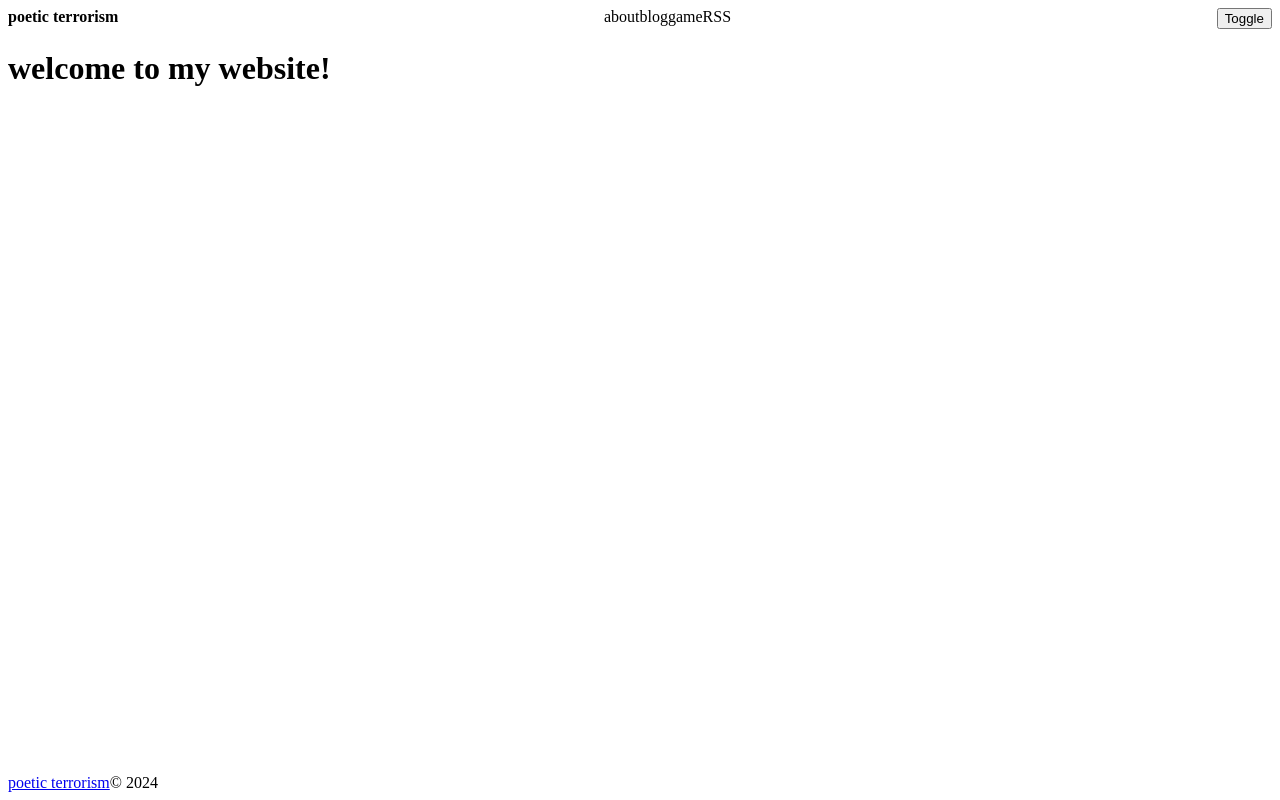
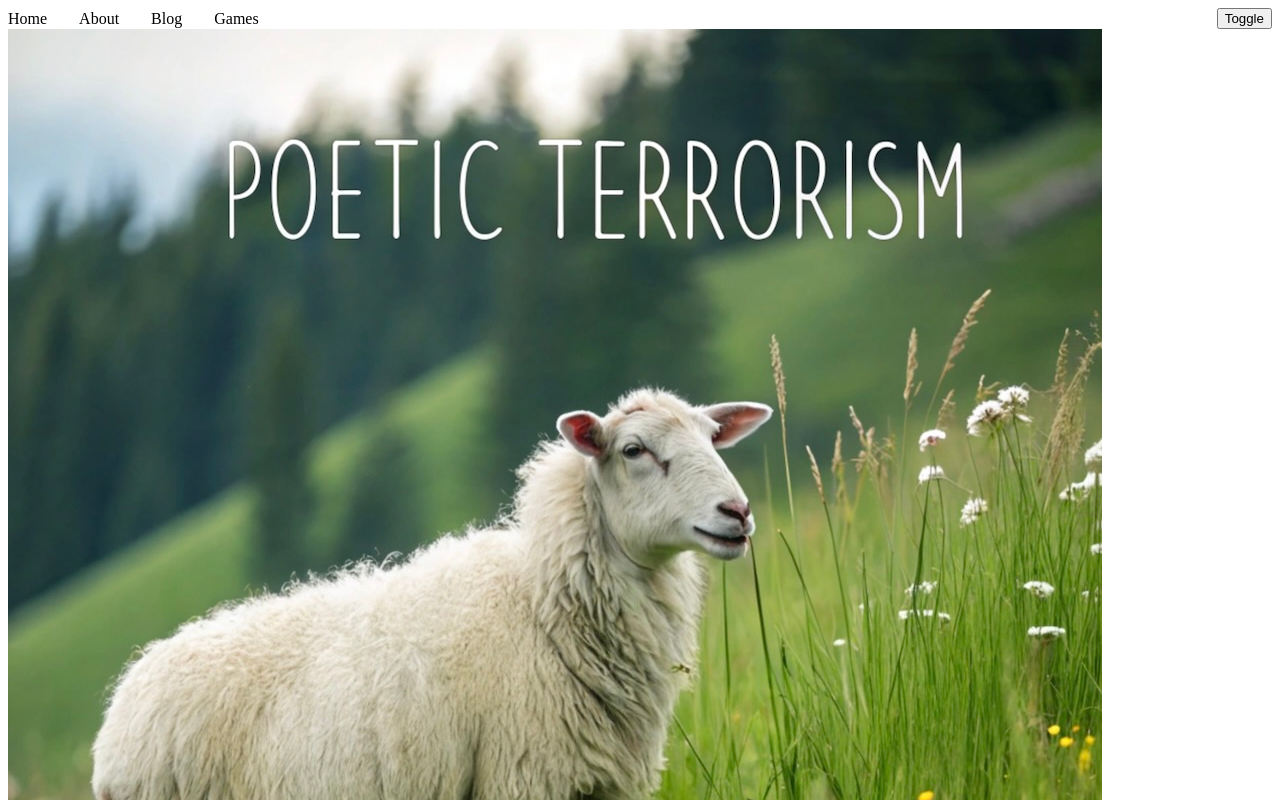
Before and after one commit to Poetic-Terrorism/poeticterrorism.net, a SvelteKit app in the folder my-app/: page / in a window 1280 px wide. Shown: the top 800 px of the page. Built offline with nearby package versions, Linux system fonts and the light colour scheme.

Commit message:
size change

```diff
--- a/my-app/src/routes/+page.svelte
+++ b/my-app/src/routes/+page.svelte
@@ -1 +1,6 @@
-<h1>welcome to my website!</h1>
+<script>
+	let src = '/sheep.jpeg';
+	let name = 'sheep';
+</script>
+
+<img {src} alt="{name}" />
--- a/my-app/src/routes/footer.svelte
+++ b/my-app/src/routes/footer.svelte
@@ -4,7 +4,7 @@
     </script>
 
     <footer>
-<p><a href="https://x.com/jplwvp">{config.title}</a>&copy {new Date().getFullYear()} </p>
+<p>&copy<a href="https://x.com/jplwvp">{config.title}</a></p>
     </footer>
 
     <style>
--- a/my-app/src/routes/header.svelte
+++ b/my-app/src/routes/header.svelte
@@ -4,29 +4,24 @@ import * as config from '$lib/config'
 </script>
 
 <nav>
-    <a href="/" class="title">
-    <b>
-        {config.title}
-    </b>
-    </a>
 
-    <ul class="links">
+
+<ul class="links">
 <li>
-<a href="/about">about</a>
+<a href="/" class="title">Home</a>
+</li>
+<li>
+<a href="/about">About</a>
 </li>
 
 <li>
-    <a href="/blog">blog</a>
+    <a href="/blog">Blog</a>
     </li>
 
 <li>
-    <a href="/game">game</a>
+    <a href="/games">Games</a>
 </li>
-<li>
-    <a href="/rss.xml" target="_blank">RSS</a>
-</li>
-
-    </ul>
+ </ul>
 <button>Toggle</button>
 
 </nav>
@@ -37,7 +32,12 @@ padding-block: var(--size-7);
     }
     .links{
         margin-block: var(--size-7);
-    }
+        display: flex;
+    gap: 2rem;
+    margin-block: 0;
+    align-items: center;
+}
+
 a{
 
     color: inherit;
@@ -51,7 +51,7 @@ justify-content: space-between;
 }
 .links{
     display: flex;
-    gap: var(--size-7);
+    gap: 2rem;
     margin-block: 0;
 }
 
```
